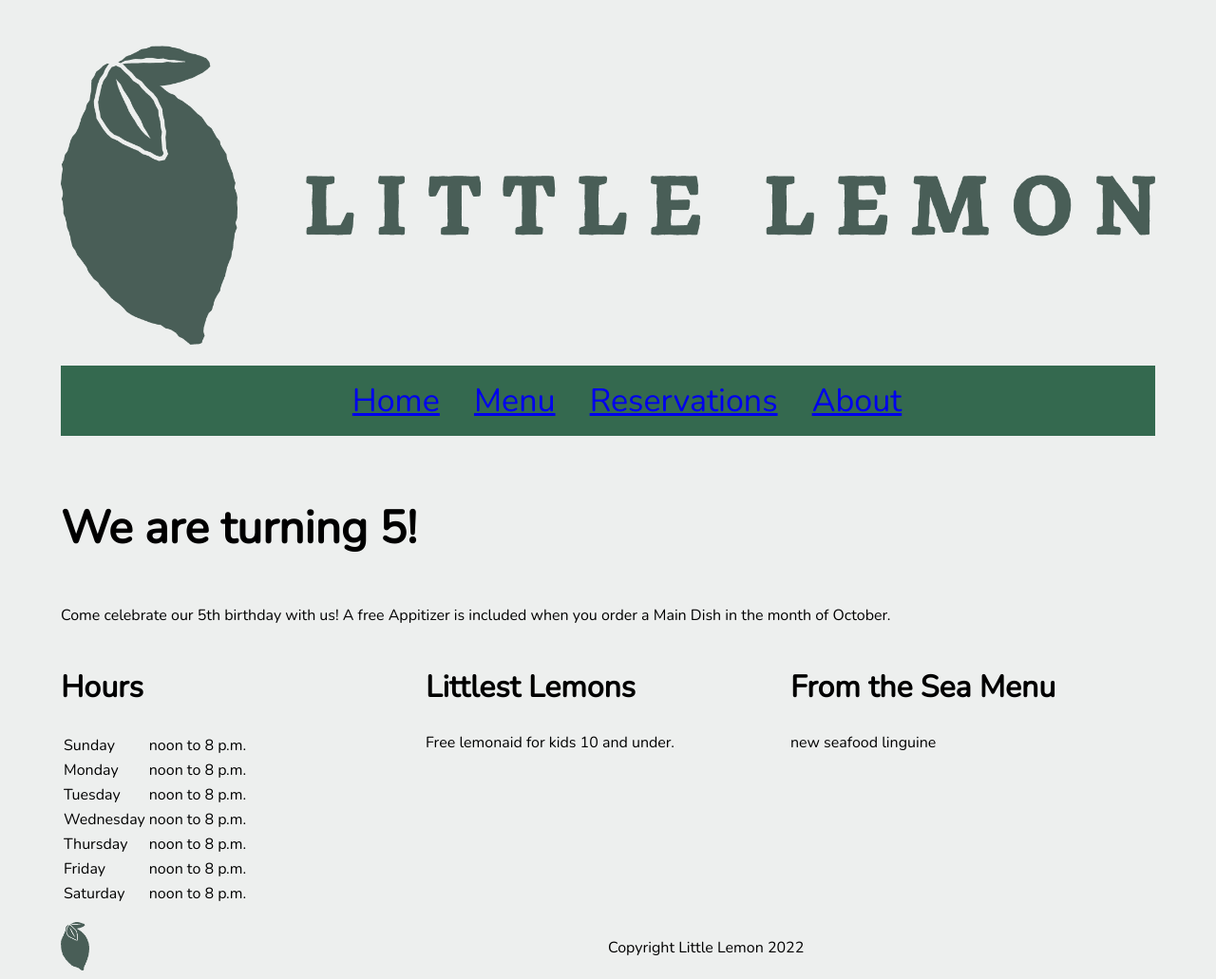
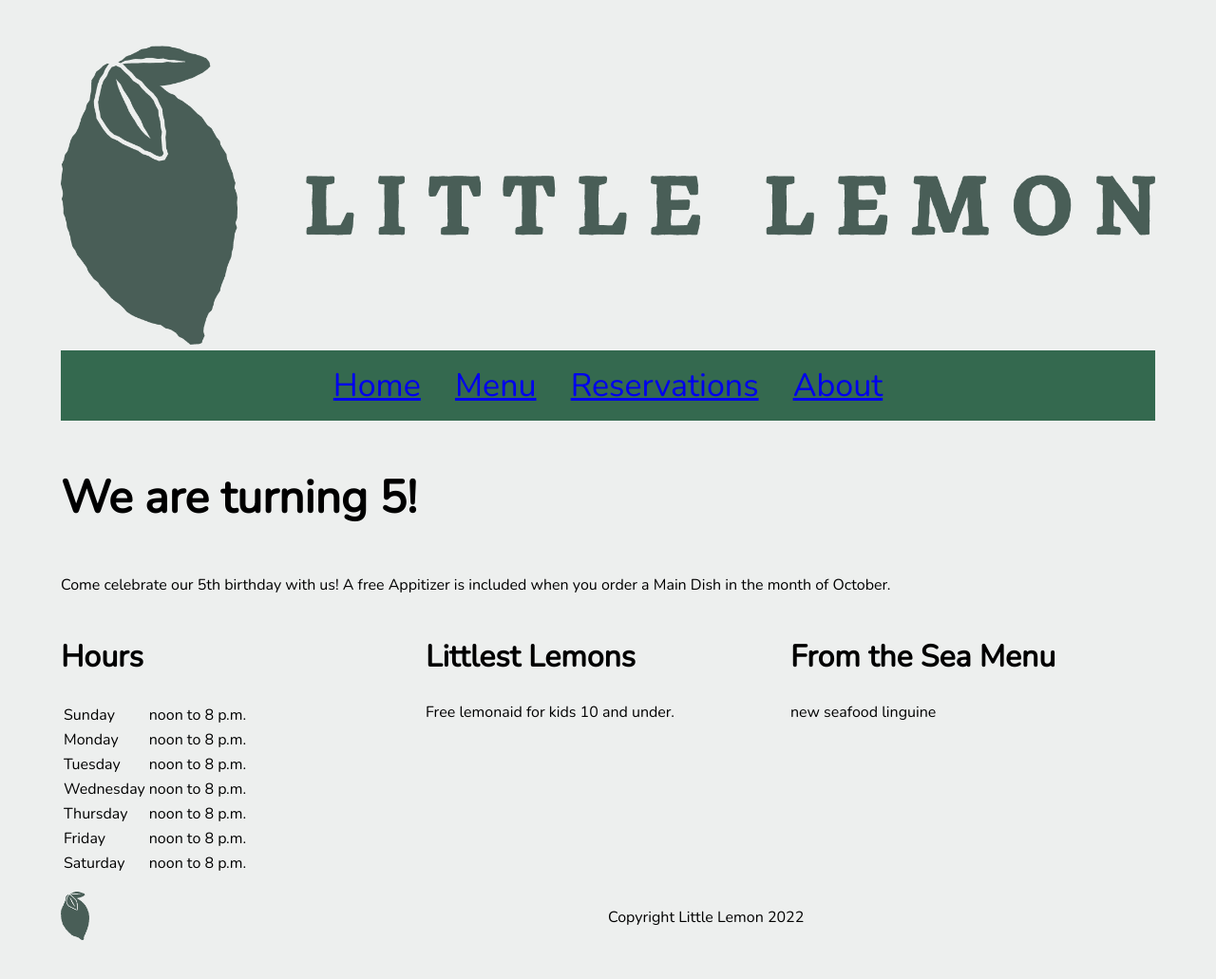
Before and after one commit to alikolberg/littlelemonresturant, a plain HTML site: page index.html in a window 1280 px wide. Shown: the whole page at 95% size. Drawn offline with nearby package versions, Linux system fonts and the light colour scheme.

Commit message:
update nav

```diff
--- a/css/styles.css
+++ b/css/styles.css
@@ -28,8 +28,10 @@ header > img {
 nav ul {
     list-style: none;
     text-align: center;
+    margin: 0;
+    padding: 0;
+    overflow: hidden;
     background-color: #33684efd;
-
 
 }
 
@@ -38,6 +40,10 @@ nav li {
     color: #ffffff;
     font-size: 34px;
     padding: 14px 16px;
+}
+
+nav a:hover {
+    background-color: #3ea372d0;
 }
 
 section {
```
